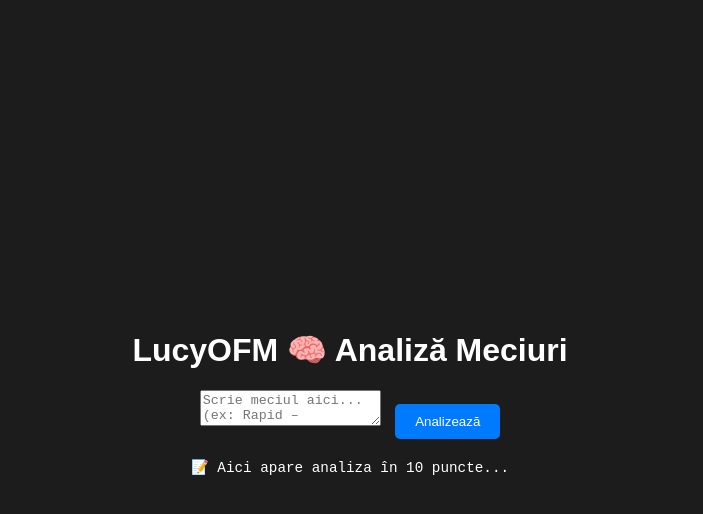
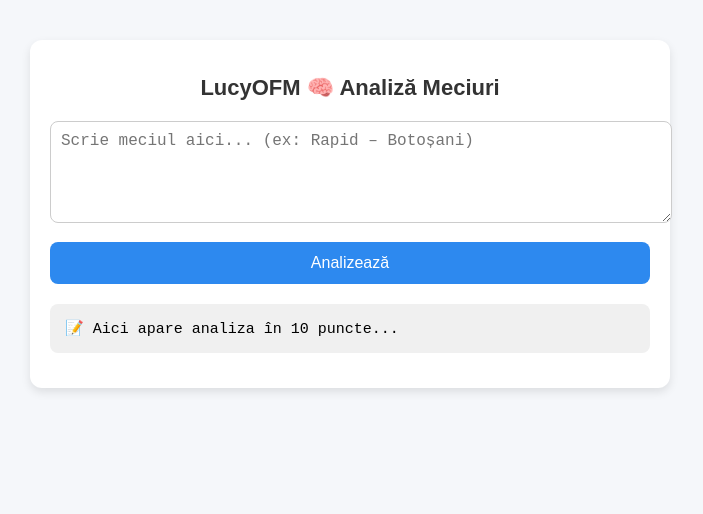
Before and after one commit to LucyOFM7474/lucyofm-bot, a website: page public/index.html in a window 1280 px wide. Shown: the whole page, without its empty margins (290-993 px from the left). Drawn offline with Linux system fonts and the light colour scheme.

Commit message:
Update style.css

```diff
--- a/public/style.css
+++ b/public/style.css
@@ -1,46 +1,57 @@
 body {
+  font-family: Arial, sans-serif;
+  background-color: #f5f7fa;
   margin: 0;
   padding: 0;
-  background: #1c1c1c;
-  color: #fff;
-  font-family: Arial, sans-serif;
-  display: flex;
-  align-items: center;
-  justify-content: center;
-  height: 100vh;
 }
 
 .container {
-  text-align: center;
+  max-width: 600px;
+  margin: 40px auto;
+  padding: 20px;
+  background-color: #ffffff;
+  border-radius: 12px;
+  box-shadow: 0 4px 10px rgba(0, 0, 0, 0.1);
 }
 
-form {
-  margin-top: 20px;
+h1 {
+  text-align: center;
+  font-size: 22px;
+  margin-bottom: 20px;
+  color: #333;
 }
 
-input {
+textarea {
+  width: 100%;
+  height: 80px;
+  font-size: 16px;
   padding: 10px;
-  width: 250px;
-  border: none;
-  border-radius: 5px;
+  margin-bottom: 15px;
+  border-radius: 8px;
+  border: 1px solid #ccc;
+  resize: vertical;
 }
 
 button {
-  padding: 10px 20px;
-  margin-left: 10px;
+  width: 100%;
+  padding: 12px;
+  background-color: #2d89ef;
+  color: white;
+  font-size: 16px;
   border: none;
-  border-radius: 5px;
-  background: #007bff;
-  color: white;
+  border-radius: 8px;
   cursor: pointer;
 }
 
-button:disabled {
-  background: #555;
-  cursor: not-allowed;
+button:hover {
+  background-color: #1b65c2;
 }
 
-#output {
+pre {
+  background: #f0f0f0;
+  padding: 15px;
+  border-radius: 8px;
+  white-space: pre-wrap;
+  font-size: 15px;
   margin-top: 20px;
-  font-size: 1.1em;
 }
```
